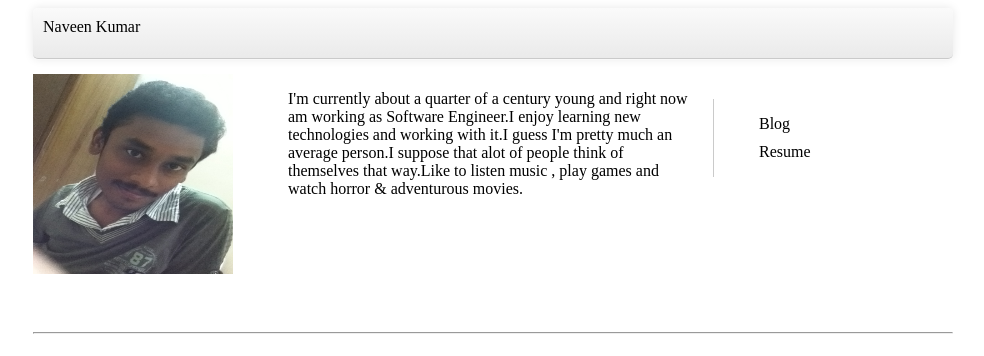
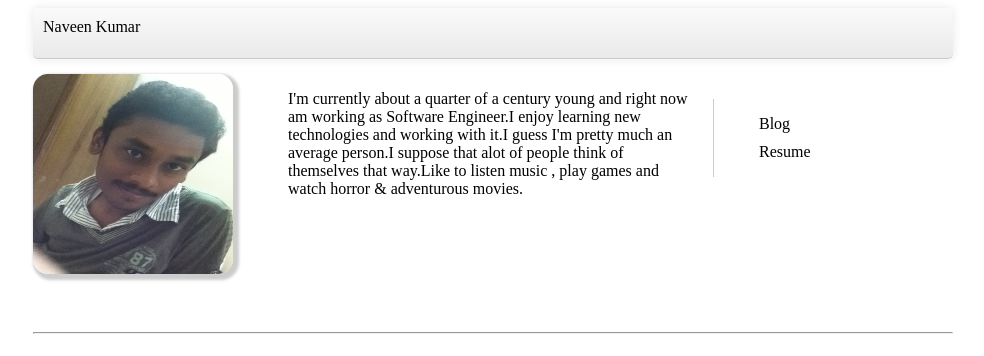
Before and after one commit to naveenska/naveenska.github.com, a Jekyll site: the page built from index.html, in a window 1280 px wide. Shown: the top 356 px of the page, without its empty margins (147-1131 px from the left). Built offline with Jekyll 4.4.1, drawn with Linux system fonts in a browser that asks for light colours.

Commit message:
modified home page

```diff
--- a/_layouts/default.html
+++ b/_layouts/default.html
@@ -15,7 +15,8 @@
     </div>
     <div class="content">
       <div id="content_inner">
-        <div id="left"><img src="images/photo.JPG" width="200" height="200"></div>
+        <div id="left"><img src="images/photo.JPG" width="200" height="200" style="box-shadow: 3px 3px 3px 3px
+#CCC;border-radius: 15px;"></div>
         <div id="right">
           <p>I'm currently about a quarter of a century young and right now am working as Software Engineer.I enjoy learning new technologies and working with it.I guess I'm pretty much an average person.I suppose that alot of people think of themselves that way.Like to listen music , play games and watch horror & adventurous movies. </p>
        </div>
```
Also changed, not shown: 1 other file.
